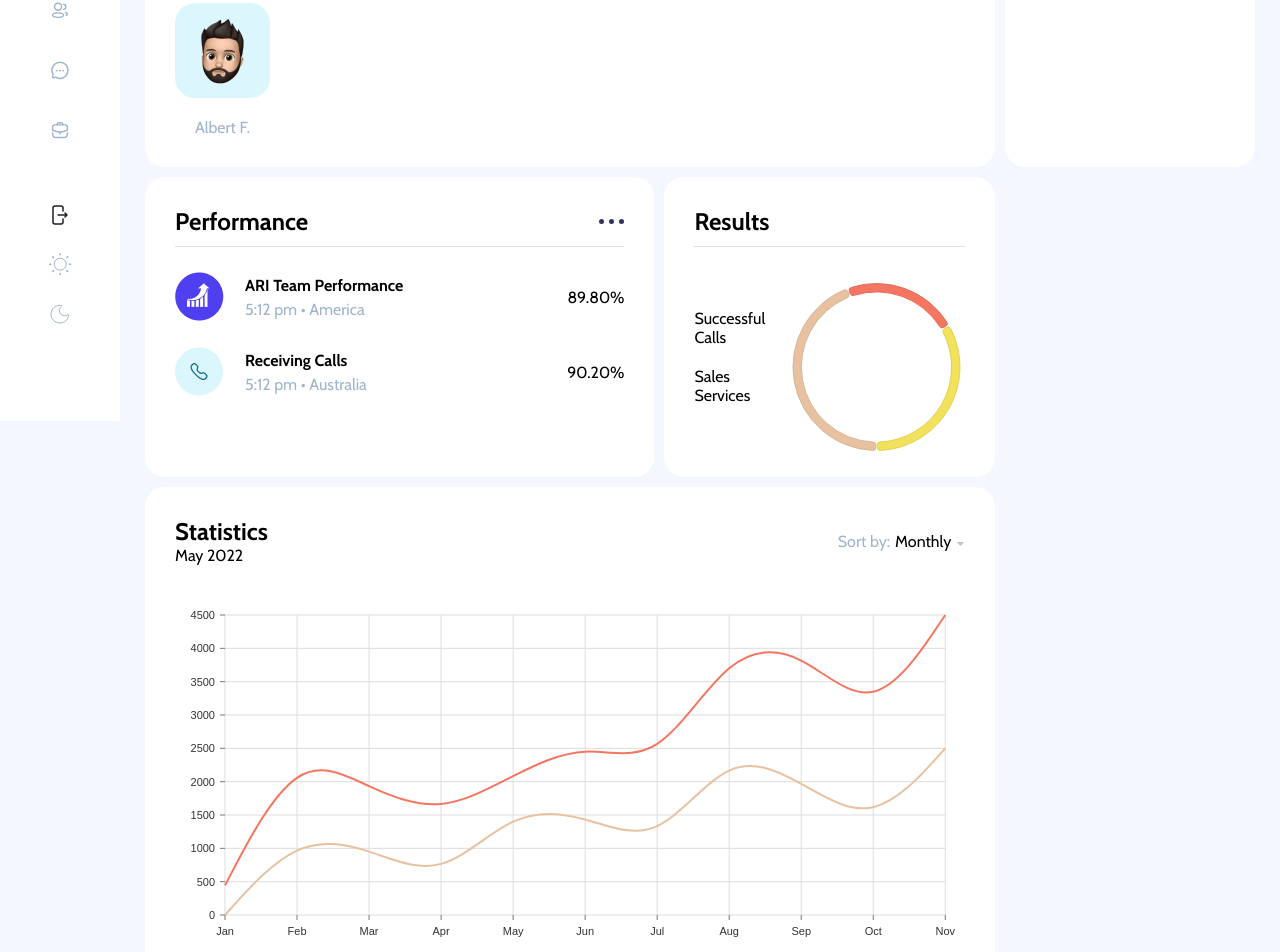
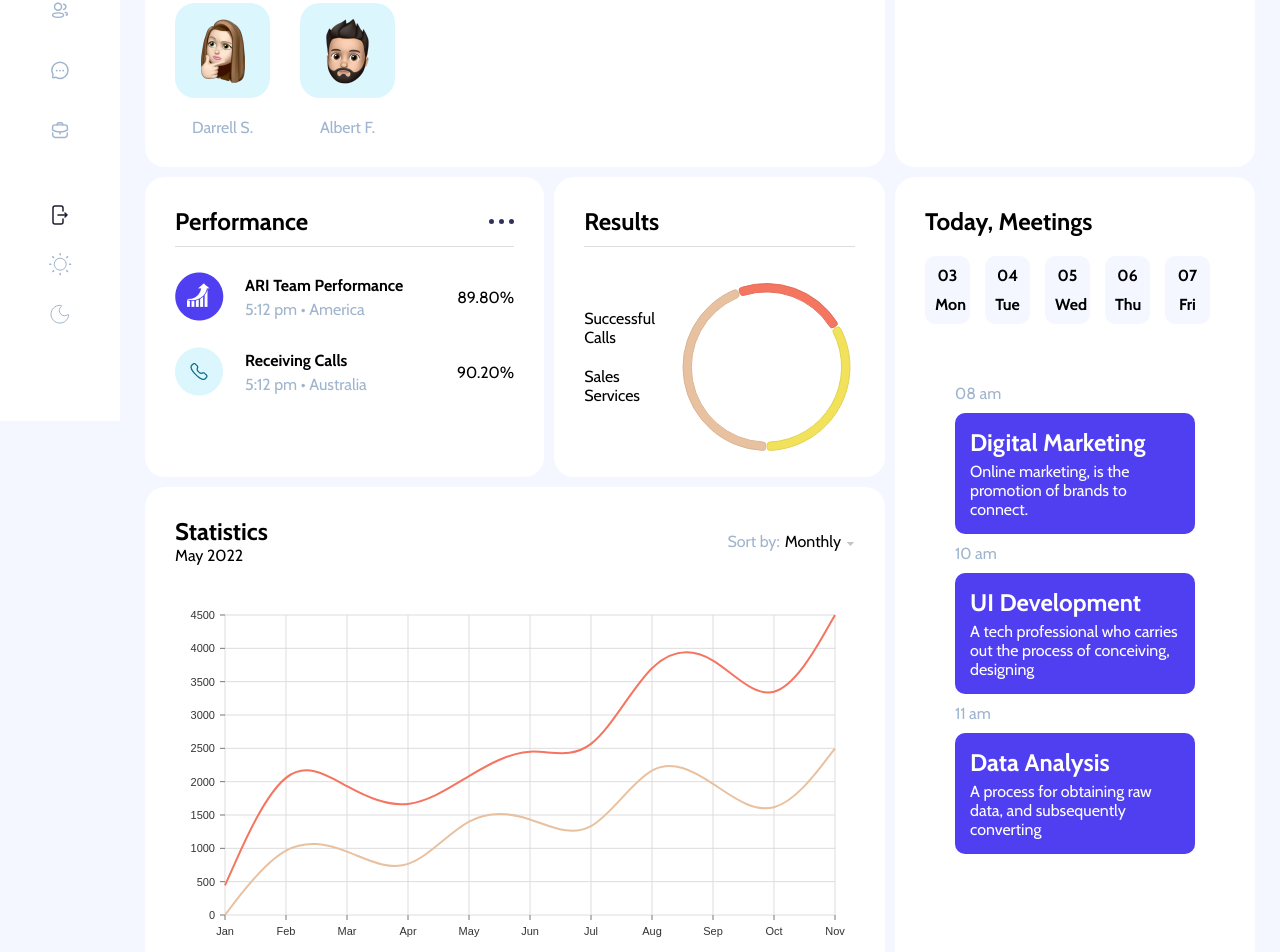
Before and after one commit to Denis-Paziak/Call-Center-Software, a React (Create React App) app: page / in a window 1280 px wide. Shown: the part 379-1331 px from the top of the page. Built offline with nearby package versions, Linux system fonts and the light colour scheme.

Commit message:
Meetings

```diff
--- a/src/components/Main/Main.tsx
+++ b/src/components/Main/Main.tsx
@@ -6,6 +6,7 @@ import StatisticsCalls from "../StatisticsCalls/StatisticsCalls";
 import Performance from "../Performance/Performance";
 import Results from "../Results/Results";
 import Statistics from "../Statistics/Statistics";
+import Meetings from "../Meetings/Meetings";
 
 const Main = () => {
     return (
@@ -16,6 +17,7 @@ const Main = () => {
                 <StatisticsCalls />
                 <Performance />
                 <Results />
+                <Meetings />
                 <Statistics />
             </div>
         </div>
--- /dev/null
+++ b/src/components/Meetings/Meetings.tsx
@@ -0,0 +1,84 @@
+import React from 'react';
+import "./meetings.scss";
+
+const Meetings = () => {
+    return (
+        <div className="meetings">
+            <div className="title">
+                <h2>Today, Meetings</h2>
+            </div>
+            <div className="monthBox">
+                <div className="date">
+                    <p>03</p>
+                    <p>Mon</p>
+                </div>
+                <div className="date">
+                    <p>04</p>
+                    <p>Tue</p>
+                </div>
+                <div className="date">
+                    <p>05</p>
+                    <p>Wed</p>
+                </div>
+                <div className="date">
+                    <p>06</p>
+                    <p>Thu</p>
+                </div>
+                <div className="date">
+                    <p>07</p>
+                    <p>Fri</p>
+                </div>
+
+
+                <div className="date">
+                    <p>08</p>
+                    <p>Sat</p>
+                </div>
+                <div className="date">
+                    <p>09</p>
+                    <p>Sun</p>
+                </div>
+
+            </div>
+            <div className="meetings">
+                <div className="meetingBox">
+                    <div className="time">
+                        <p>08 am</p>
+                    </div>
+                    <div className="meeting">
+                        <h2 className="title">
+                            Digital Marketing
+                        </h2>
+                        <p>Online marketing, is the promotion of brands to connect.</p>
+                    </div>
+                </div>
+
+                <div className="meetingBox">
+                    <div className="time">
+                        <p>10 am</p>
+                    </div>
+                    <div className="meeting">
+                        <h2 className="title">
+                            UI Development
+                        </h2>
+                        <p>A tech professional who carries out the process of conceiving, designing</p>
+                    </div>
+                </div>
+
+                <div className="meetingBox">
+                    <div className="time">
+                        <p>11 am</p>
+                    </div>
+                    <div className="meeting">
+                        <h2 className="title">
+                            Data Analysis
+                        </h2>
+                        <p>A process for obtaining raw data, and subsequently converting</p>
+                    </div>
+                </div>
+            </div>
+        </div>
+    );
+};
+
+export default Meetings;
--- /dev/null
+++ b/src/components/Meetings/meetings.scss
@@ -0,0 +1,79 @@
+@import "../../var";
+
+.meetings {
+  padding: 30px;
+  background: $white;
+  border-radius: 20px;
+
+  grid-column-start: 4;
+  grid-column-end: 4;
+  grid-row-start: 2;
+  grid-row-end: 4;
+}
+
+
+.monthBox {
+  display: flex;
+  gap: 15px;
+  font-weight: bold;
+  width: 300px;
+  overflow-x: scroll;
+  padding: 20px 0;
+
+  .date {
+    display: flex;
+    flex-direction: column;
+    justify-content: center;
+    align-content: center;
+    text-align: center;
+    min-width: 45px;
+    gap: 10px;
+
+    background: $bg;
+    padding: 10px;
+    border-radius: 10px;
+
+    transition: 0.6s;
+    cursor: pointer;
+
+
+    &:hover {
+      color: $white;
+      background: $hover;
+    }
+  }
+}
+
+.meetingBox {
+  .time {
+    color: $disable;
+    margin: 10px 0;
+  }
+
+  .title {
+    margin-bottom: 5px;
+  }
+
+  .meeting {
+    margin-left: auto;
+  }
+}
+
+::-webkit-scrollbar {
+  height: 4px;
+}
+
+/* Track */
+::-webkit-scrollbar-track {
+  background: #f1f1f1;
+}
+
+/* Handle */
+::-webkit-scrollbar-thumb {
+  background: #888;
+}
+
+/* Handle on hover */
+::-webkit-scrollbar-thumb:hover {
+  background: #555;
+}
--- a/src/components/Statistics/statistics.scss
+++ b/src/components/Statistics/statistics.scss
@@ -32,3 +32,10 @@
     height: 400px;
   }
 }
+
+.meeting {
+  padding: 15px;
+  background: $blue;
+  color: $white;
+  border-radius: 10px;
+}
```
